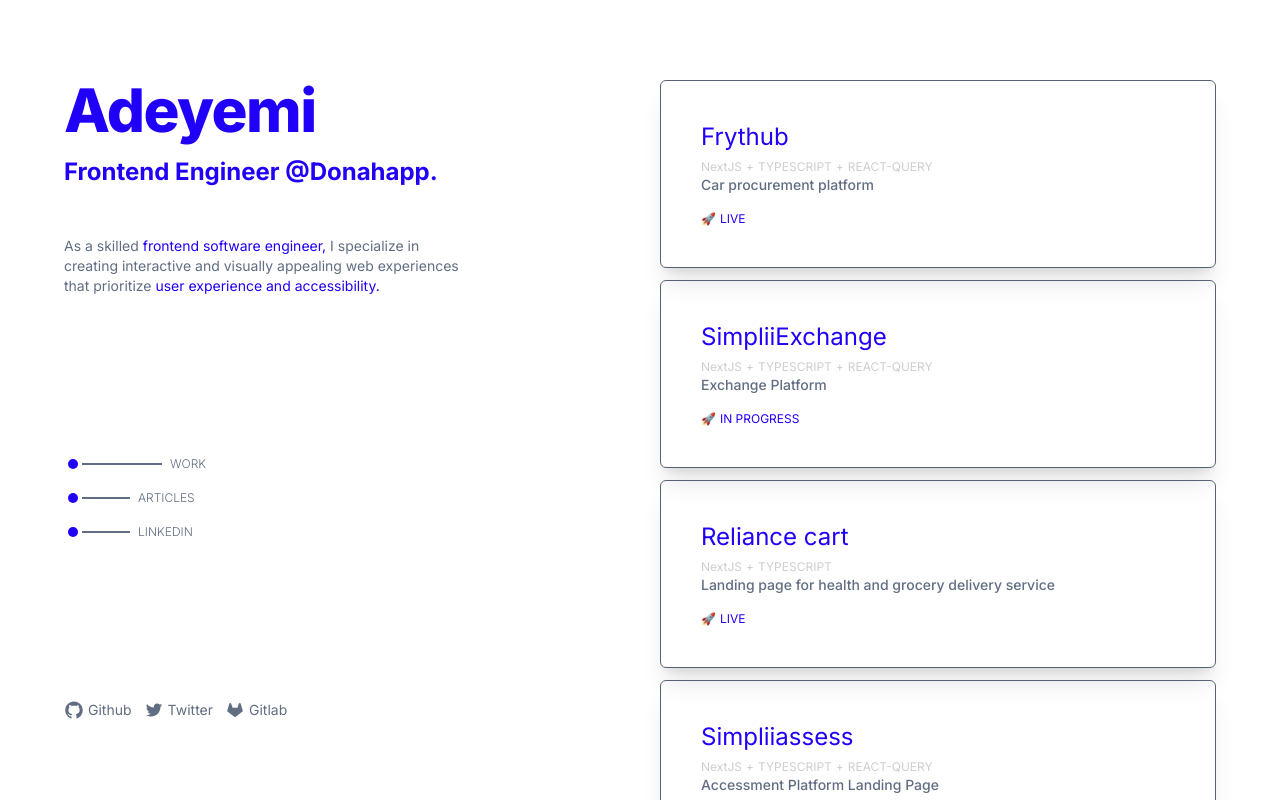
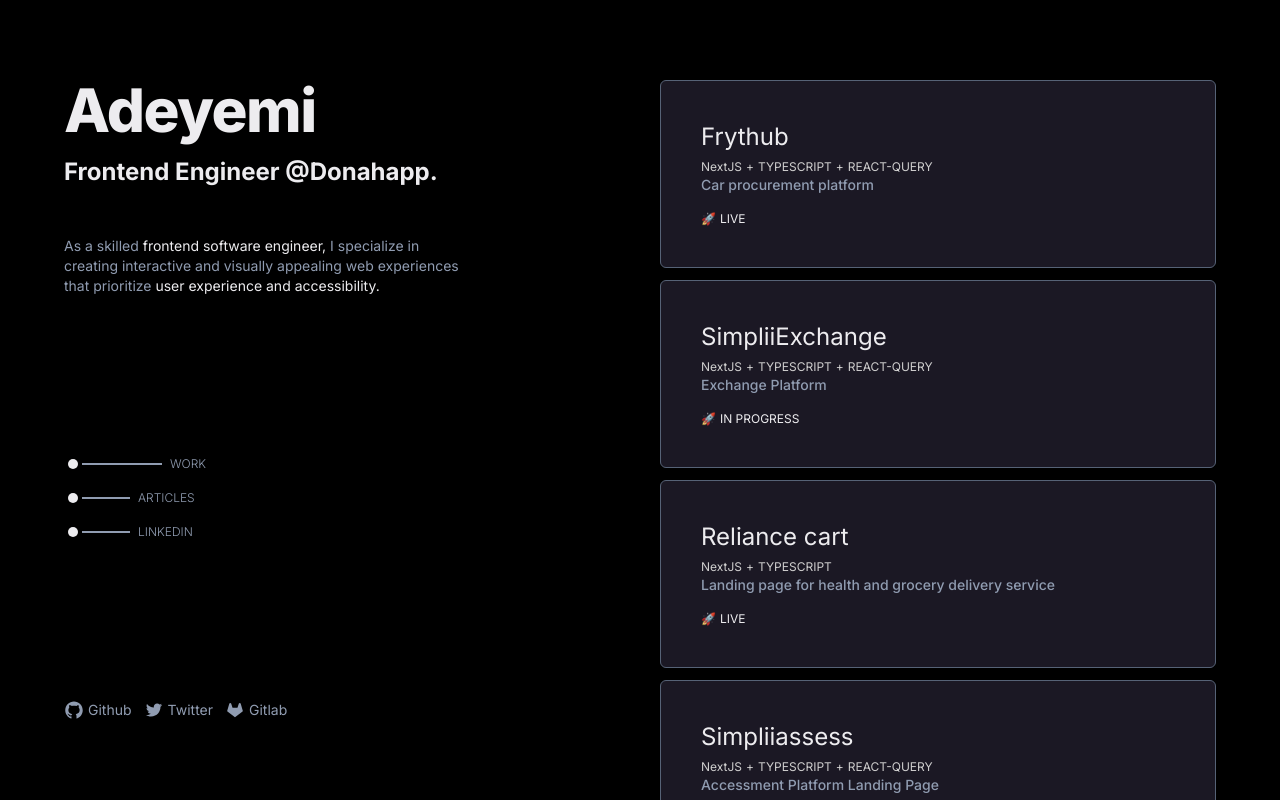
Before and after one commit to addegbenga/notion, a Next.js app: page / in a window 1280 px wide. Shown: the top 800 px of the page. Built offline with nearby package versions, Linux system fonts and the light colour scheme.

Commit message:
feat: color

```diff
--- a/pages/index.tsx
+++ b/pages/index.tsx
@@ -80,7 +80,7 @@ export default function index() {
         <title>Adeyemi Portfolio</title>
         <meta name="description" content="About Me" />
       </Head>
-      <section className="grid max-w-6xl gap-10 px-6 mx-auto mt-20 lg:px-0 lg:grid-cols-2">
+      <section className="grid bg-black max-w-6xl gap-10 px-6 mx-auto mt-20 lg:px-0 lg:grid-cols-2">
         <div className="lg:sticky z-10 flex flex-col lg:justify-between  lg:min-h-[80vh] top-20 self-start">
           <div className="">
             <div>
--- a/styles/globals.css
+++ b/styles/globals.css
@@ -3,15 +3,15 @@
 @tailwind components;
 @tailwind utilities;
 :root {
-  --dark-primary: white
+  --dark-primary: rgba(62, 55, 83, 0.443);
   --dark-secondary: white;
   --dark-accent300: #566276;
-  --dark-accent200: #616d82;
-  --dark-accent100: rgb(33, 0, 248);
+  --dark-accent200: #909cb1;
+  --dark-accent100: rgb(237, 236, 239);
   --dark-accent150: #cfcece;
 }
 
 body {
-  background-color: var(--dark-secondary);
+  background-color: black;
   font-family: "Inter", sans-serif;
 }
```
